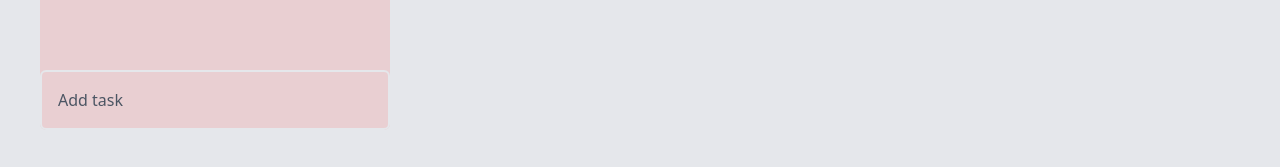
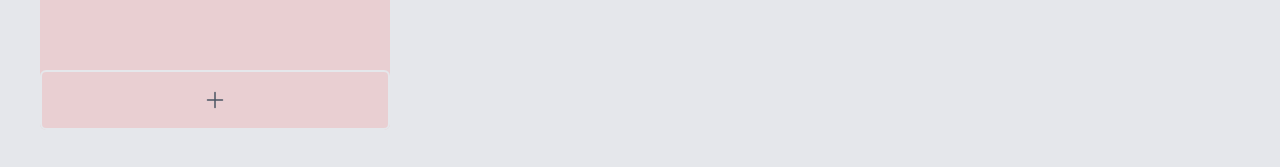
Before and after one commit to mustafa-khaled/Kanban-Task-Manager, a React (Vite) app: page / in a window 1280 px wide. Both pictures are taken after a click on the button "Add Column". Shown: the part 545-712 px from the top of the page. Built offline with nearby package versions, Linux system fonts and the light colour scheme.

Commit message:
column dragging functionality

```diff
--- a/src/components/ColumnContainer.tsx
+++ b/src/components/ColumnContainer.tsx
@@ -1,4 +1,6 @@
+import { useSortable } from "@dnd-kit/sortable";
 import { Column, Id } from "../types";
+import { CSS } from "@dnd-kit/utilities";
 
 interface Props {
   column: Column;
@@ -8,10 +10,36 @@ interface Props {
 export default function ColumnContainer(props: Props) {
   const { column, deleteColumn } = props;
 
+  const {
+    setNodeRef,
+    attributes,
+    listeners,
+    transform,
+    transition,
+    isDragging,
+  } = useSortable({
+    id: column.id,
+    data: { type: "Column", column },
+  });
+
+  const style = { transition, transform: CSS.Transform.toString(transform) };
+
+  if (isDragging)
+    return (
+      <div
+        ref={setNodeRef}
+        style={style}
+        className="bg-red-400 bg-opacity-[0.1] w-[350px] h-[500px] max-h-[500px] rounded-md flex flex-col"></div>
+    );
   return (
-    <div className="bg-red-400 bg-opacity-[0.2] w-[350px] h-[500px] max-h-[500px] rounded-md flex flex-col">
+    <div
+      ref={setNodeRef}
+      style={style}
+      className="bg-red-400 bg-opacity-[0.2] w-[350px] h-[500px] max-h-[500px] rounded-md flex flex-col">
       {/* Column title */}
       <div
+        {...attributes}
+        {...listeners}
         className="text-md h-[60px] cursor-grab rounded-md rounded-b-none p-3 font-bold
       bg-secondary flex items-center justify-between">
         <div className="flex gap-2">
@@ -45,9 +73,21 @@ export default function ColumnContainer(props: Props) {
       {/* Column footer */}
       <button
         className="flex gap-2 items-center border-columnBackgroundColor border-2 rounded-md p-4
-        border-x-columnBackgroundColor hover:bg-mainBackgroundColor hover:text-rose-500 active:bg-black"
+        border-x-columnBackgroundColor hover:bg-mainBackgroundColor hover:text-rose-500  justify-center active:bg-black"
         onClick={() => {}}>
-        Add task
+        <svg
+          xmlns="http://www.w3.org/2000/svg"
+          fill="none"
+          viewBox="0 0 24 24"
+          strokeWidth={1.5}
+          stroke="currentColor"
+          className="w-6 h-6">
+          <path
+            strokeLinecap="round"
+            strokeLinejoin="round"
+            d="M12 4.5v15m7.5-7.5h-15"
+          />
+        </svg>
       </button>
     </div>
   );
--- a/src/components/KanbanBoard.tsx
+++ b/src/components/KanbanBoard.tsx
@@ -1,15 +1,25 @@
-import { useState } from "react";
+import { useMemo, useState } from "react";
 import { Column, Id } from "../types";
+
+import { DndContext, DragOverlay, DragStartEvent } from "@dnd-kit/core";
+import { SortableContext } from "@dnd-kit/sortable";
+import { createPortal } from "react-dom";
+
 import ColumnContainer from "./ColumnContainer";
 
 function KanbanBoard() {
   const [columns, setColumns] = useState<Column[]>([]);
+  const [activeColumn, setActiveColumn] = useState<Column | null>(null);
+
+  const columnId = useMemo(() => columns.map((col) => col.id), [columns]);
 
   return (
     <div
       className="m-auto flex gap-4 min-h-[calc(100vh-50px)] w-full items-center  overflow-x-auto
     overflow-y-hidden px-[40px]">
+      <DndContext onDragStart={onDragStart}>
         <div className="flex gap-4">
+          <SortableContext items={columnId}>
             {columns?.map((col) => {
               return (
                 <ColumnContainer
@@ -19,6 +29,7 @@ function KanbanBoard() {
                 />
               );
             })}
+          </SortableContext>
         </div>
 
         <button
@@ -29,6 +40,18 @@ function KanbanBoard() {
          p-4 hover:ring-2 flex gap-2">
           Add Column
         </button>
+        {createPortal(
+          <DragOverlay>
+            {activeColumn && (
+              <ColumnContainer
+                column={activeColumn}
+                deleteColumn={deleteColumn}
+              />
+            )}
+          </DragOverlay>,
+          document.body
+        )}
+      </DndContext>
     </div>
   );
 
@@ -49,5 +72,12 @@ function KanbanBoard() {
   function generateId() {
     return Math.floor(Math.random() * 10000);
   }
+
+  function onDragStart(e: DragStartEvent) {
+    if (e.active.data.current?.type === "Column") {
+      setActiveColumn(e.active.data.current.column);
+      return;
+    }
+  }
 }
 export default KanbanBoard;
```
Lines whose indentation alone changed are shown as unchanged.
